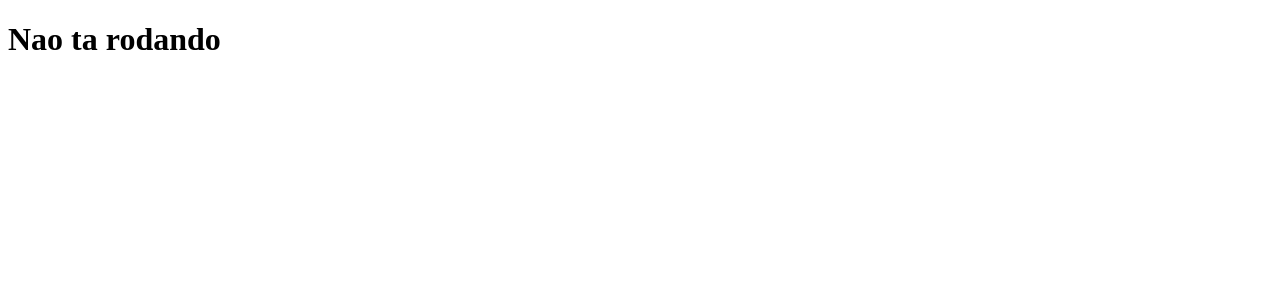
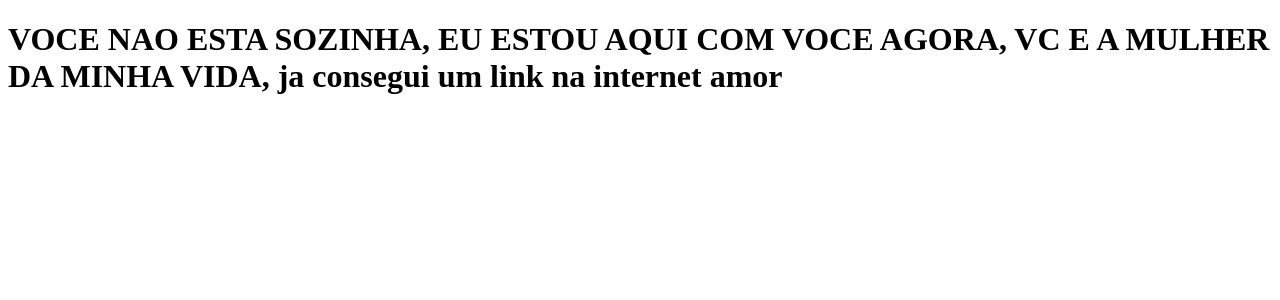
Before and after one commit to RaulTavares332/clone-tabnews, a Next.js app: page / in a window 1280 px wide. Shown: the top 300 px of the page. Built offline with nearby package versions, Linux system fonts and the light colour scheme.

Commit message:
mandei o link pra minha futura esposa

```diff
--- a/pages/index.js
+++ b/pages/index.js
@@ -1,5 +1,5 @@
 function Home(){
-    return <h1>Nao ta rodando</h1>
+    return <h1>VOCE NAO ESTA SOZINHA, EU ESTOU AQUI COM VOCE AGORA, VC E A MULHER DA MINHA VIDA, ja consegui um link na internet amor</h1>
 }
 
 export default Home;
```
